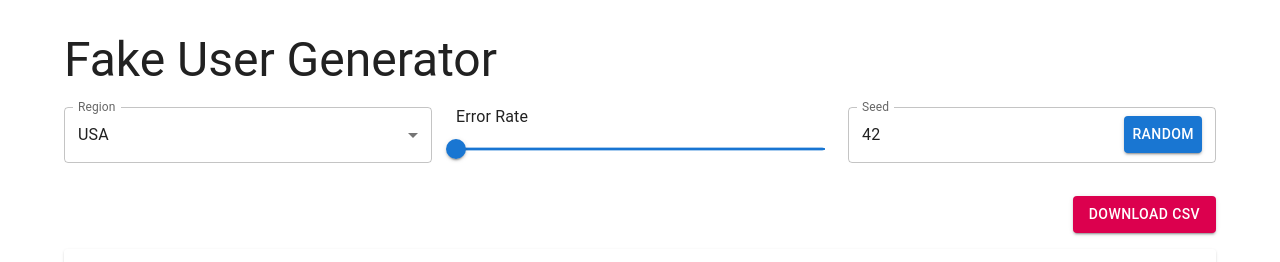
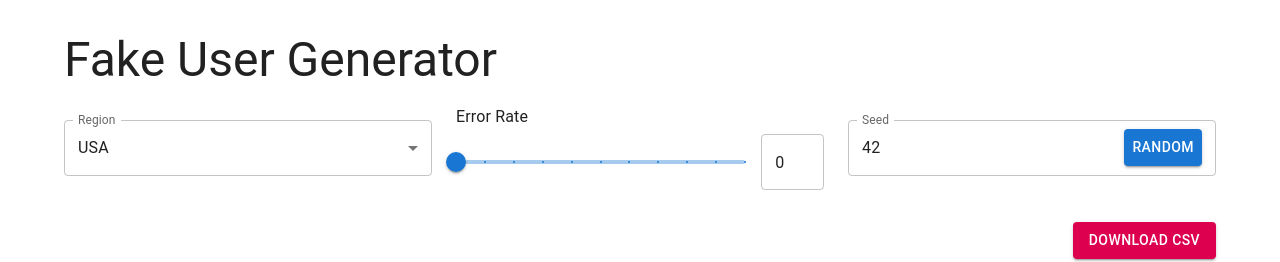
Before and after one commit to enayet329/Fake-user-data-generator, a React (Create React App) app in the folder client/: page / in a window 1280 px wide. Shown: the top 262 px of the page. Built offline with nearby package versions, Linux system fonts and the light colour scheme; no server answers.

Commit message:
Update ControlsPanels.js
add box for take error value max 1000

```diff
--- a/client/src/components/ControlsPanels.js
+++ b/client/src/components/ControlsPanels.js
@@ -1,8 +1,7 @@
+import React from 'react';
+import { Grid, FormControl, InputLabel, Select, MenuItem, Slider, TextField, Button, Typography, Box } from '@mui/material';
 
-import React from 'react';
-import { Grid, FormControl, InputLabel, Select, MenuItem, Slider, TextField, Button, Typography } from '@mui/material';
-
-const ControlPanel = ({ region, errorRate, seed, onRegionChange, onErrorRateChange, onSeedChange }) => {
+const ControlPanel = ({ region, errorRate, seed, onRegionChange, onErrorRateChange, onSeedChange, onErrorRateValueChange }) => {
   return (
     <Grid container spacing={3} alignItems="center" mb={4}>
       <Grid item xs={12} sm={4}>
@@ -28,16 +27,26 @@ const ControlPanel = ({ region, errorRate, seed, onRegionChange, onErrorRateChan
           <Typography id="error-rate-slider" gutterBottom>
             Error Rate
           </Typography>
+          <Box display="flex" alignItems="center">
             <Slider
               value={errorRate}
-            onChange={onErrorRateChange}
+              onChange={(e, value) => onErrorRateChange(e, value * 100)}
               aria-labelledby="error-rate-slider"
               valueLabelDisplay="auto"
               step={1}
               marks
               min={0}
-            max={1000}
+              max={10}
+              style={{ marginRight: '16px' }}
             />
+            <TextField
+              value={errorRate}
+              onChange={onErrorRateValueChange}
+              type="number"
+              InputProps={{ inputProps: { min: 0, max: 1000 } }}
+              style={{ width: '80px' }}
+            />
+          </Box>
         </FormControl>
       </Grid>
       <Grid item xs={12} sm={4}>
```
Lines whose indentation alone changed are shown as unchanged.
